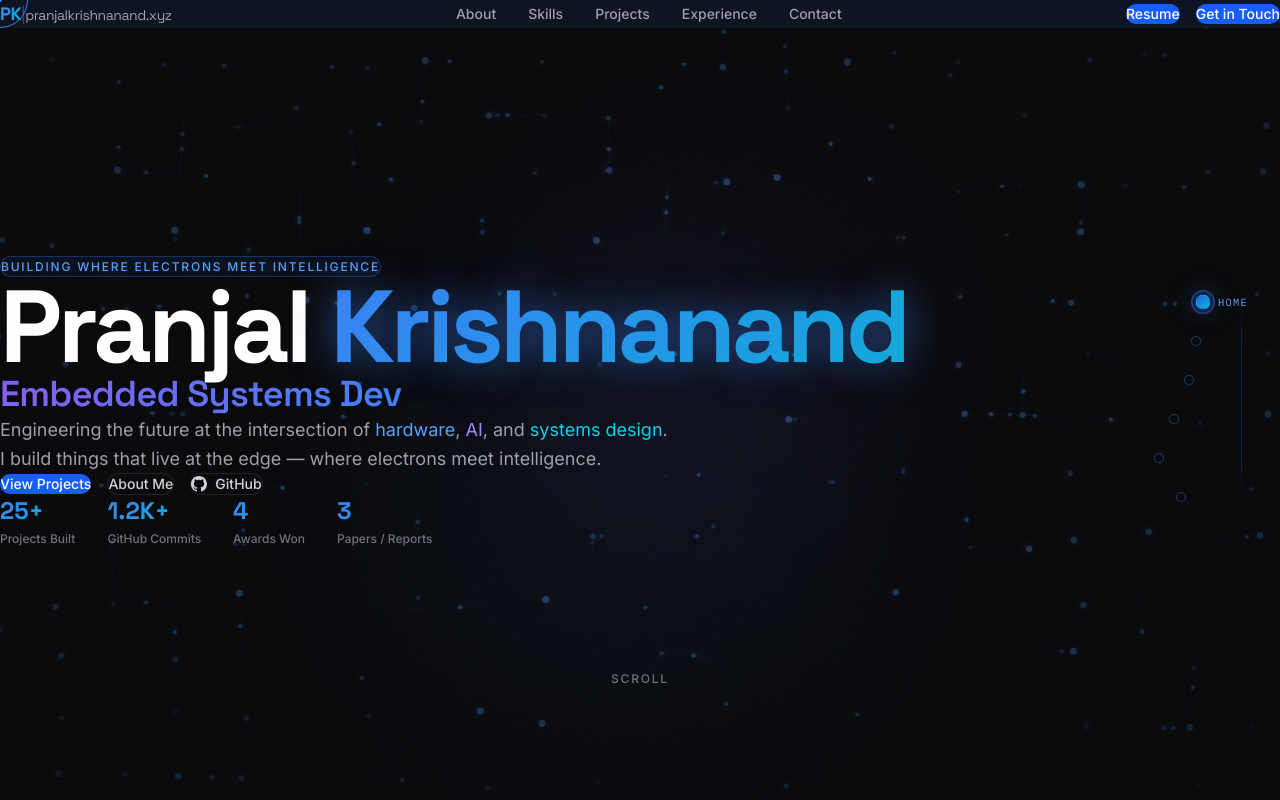
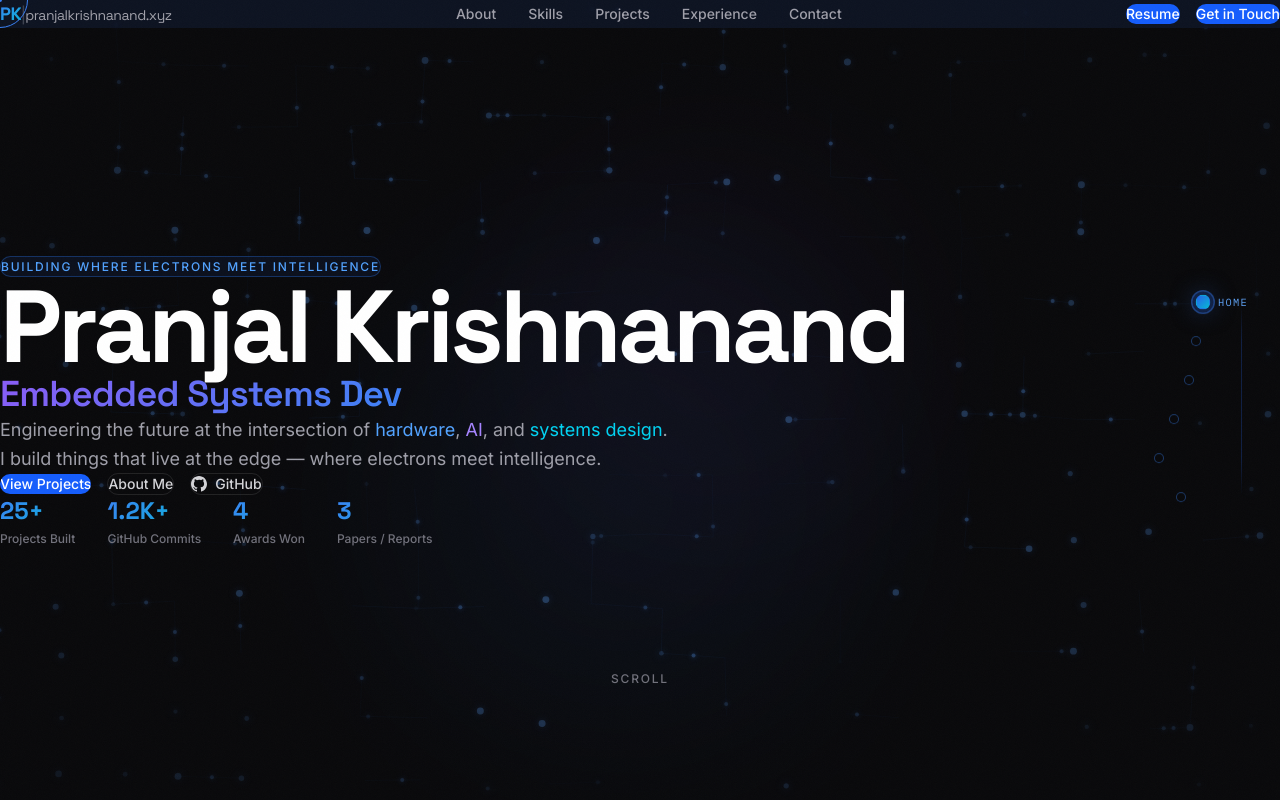
Before and after one commit to IamKnight8055/content-prod, a Next.js app: page / in a window 1280 px wide. Shown: the top 800 px of the page. Built offline with nearby package versions, Linux system fonts and the light colour scheme.

Commit message:
style: render full name Pranjal Krishnanand in solid white

```diff
--- a/components/sections/Hero.tsx
+++ b/components/sections/Hero.tsx
@@ -294,9 +294,7 @@ export default function HeroSection() {
             className="text-display-2xl font-display text-white mb-4"
           >
             Pranjal{' '}
-            <span className="gradient-text-blue text-glow-blue">
-              Krishnanand
-            </span>
+            Krishnanand
           </motion.h1>
 
           {/* Typewriter role */}
```
